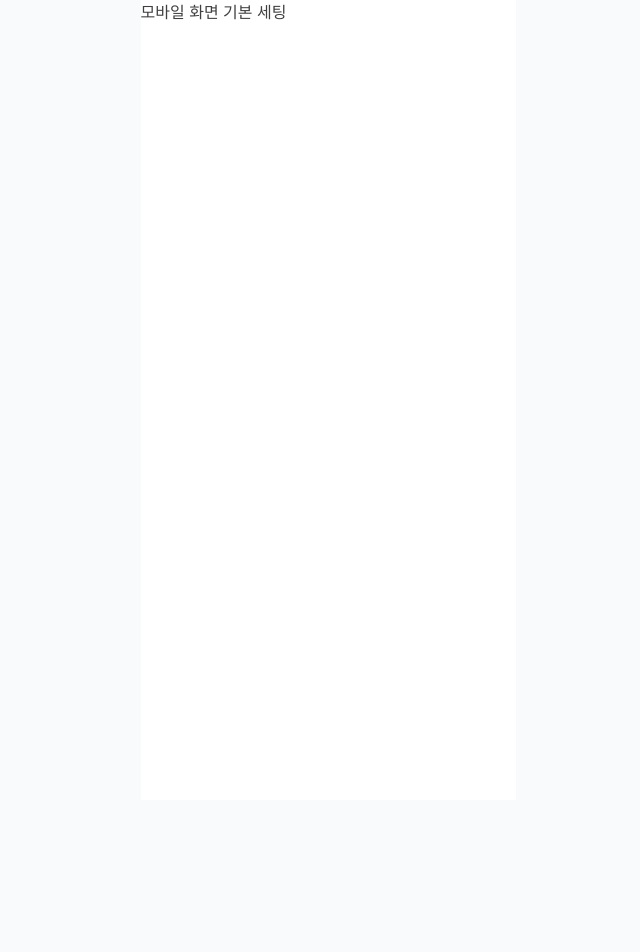
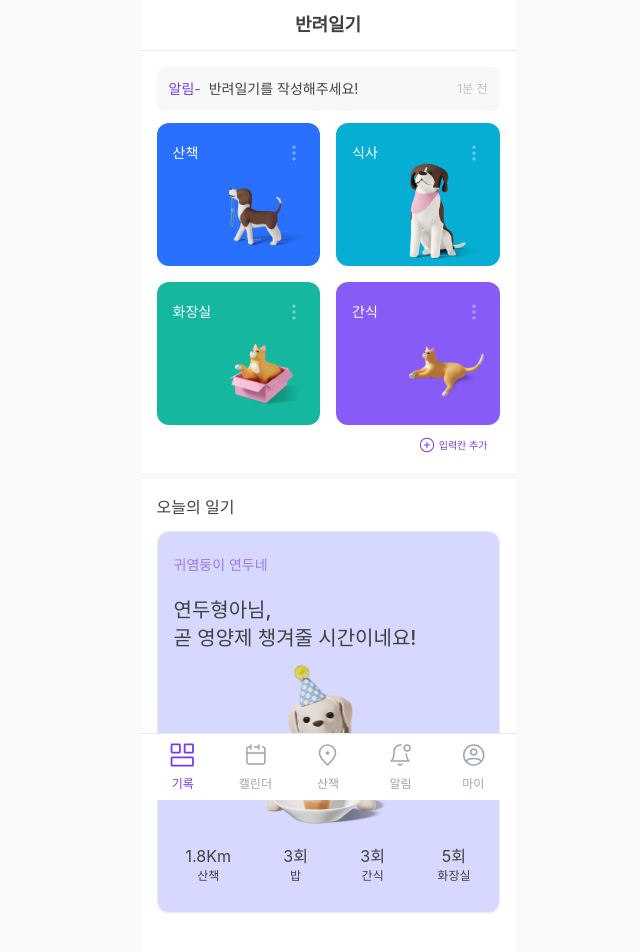
Before and after one commit to Petmunity/fe, a Next.js app: page / in a window 1280 px wide. Shown: the top 952 px of the page, without its empty margins (312-952 px from the left). Before the commit the page ends 800 px from the top, so only its background shows below. Built offline with nearby package versions, Linux system fonts and the light colour scheme; a web font is replaced by a local one.

Commit message:
feat-auth/feat: 메인 페이지 퍼블리싱 작업중

```diff
--- a/src/app/page.tsx
+++ b/src/app/page.tsx
@@ -1,9 +1,71 @@
+import BlockLinkButton from "@/components/BlockLinkButton";
+import NotiBanner from "@/components/NotiBanner";
+import TodayDiary from "@/components/TodayDiary";
+import Header from "@/components/common/Header";
+import Navbar from "@/components/common/Navbar";
+import { PlusCircle } from "@/components/icons";
+
+const buttonItems = [
+  {
+    src: "/assets/walking.png",
+    title: "산책",
+    href: "/diary/walk",
+    bgColor: "#2970FF",
+  },
+  {
+    src: "/assets/meal.png",
+    title: "식사",
+    href: "/diary/meal",
+    bgColor: "#06AED4",
+  },
+  {
+    src: "/assets/toilet.png",
+    title: "화장실",
+    href: "/diary/toilet",
+    bgColor: "#15B79E",
+  },
+  {
+    src: "/assets/snack.png",
+    title: "간식",
+    href: "/diary/snack",
+    bgColor: "#875BF7",
+  },
+];
+
 export default function Home() {
   return (
-    <main className="flex">
-      <div>
-        <span>모바일 화면 기본 세팅</span>
+    <div className="flex min-h-screen flex-col">
+      <Header title="반려일기" />
+      <div className="flex flex-col p-4">
+        <NotiBanner content="반려일기를 작성해주세요!" time="1분" />
+        <div>
+          <div className="grid grid-cols-2 gap-4">
+            {buttonItems.map((item) => (
+              <>
+                <BlockLinkButton
+                  key={item.title}
+                  src={item.src}
+                  title={item.title}
+                  href={item.href}
+                  bgColor={item.bgColor}
+                />
+              </>
+            ))}
+          </div>
+          <div className="flex justify-end mt-2 px-3 py-1">
+            <button className="text-primary text-2xs flex items-center gap-x-1">
+              <PlusCircle />
+              입력칸 추가
+            </button>
+          </div>
+        </div>
       </div>
-    </main>
+      <div className="h-1.5 bg-gray-100" />
+      <div className="flex flex-col p-4">
+        <h1 className="font-medium mb-3">오늘의 일기</h1>
+        <TodayDiary name="연두" userName="연두형아" />
+      </div>
+      <Navbar />
+    </div>
   );
 }
--- /dev/null
+++ b/src/components/BlockLinkButton.tsx
@@ -0,0 +1,40 @@
+import Link from "next/link";
+import Image from "next/image";
+import { DropDown } from "./icons";
+
+interface BlockLinkButtonProps {
+  title: string;
+  href: string;
+  src: string;
+  bgColor: string;
+}
+// TODO: api 연결해야함
+
+export default function BlockLinkButton({
+  title,
+  href,
+  src,
+  bgColor,
+}: BlockLinkButtonProps) {
+  return (
+    <Link
+      href={href}
+      className="rounded-xl px-4 py-5 flex flex-col justify-between w-full h-[143px]"
+      style={{ backgroundColor: bgColor }}
+    >
+      <div className="flex justify-between">
+        <span className="text-sm text-white font-medium">{title}</span>
+        <DropDown className="text-white" />
+      </div>
+      <div className="flex justify-end">
+        <Image
+          className="object-contain"
+          src={src}
+          alt="diary-button"
+          width={75}
+          height={50}
+        />
+      </div>
+    </Link>
+  );
+}
--- /dev/null
+++ b/src/components/NotiBanner.tsx
@@ -0,0 +1,18 @@
+interface NotiBannerProps {
+  content: string;
+  time: string;
+}
+// TODO: api 연결해야함
+
+export default function NotiBanner({ content, time }: NotiBannerProps) {
+  return (
+    <div className="bg-gray-100 rounded-lg flex items-center justify-between p-3 mb-3">
+      <div className="flex space-x-2">
+        <h1 className="text-primary text-sm">알림-</h1>
+        <p className="text-sm">{content}</p>
+      </div>
+
+      <span className="text-xs opacity-30">{time} 전</span>
+    </div>
+  );
+}
--- /dev/null
+++ b/src/components/TodayDiary.tsx
@@ -0,0 +1,51 @@
+import Image from "next/image";
+
+interface TodayDiaryProps {
+  name: string;
+  userName: string;
+}
+
+// TODO: api 연결해야함
+export default function TodayDiary({ name, userName }: TodayDiaryProps) {
+  return (
+    <main className="flex flex-col px-4 pt-5 pb-7 rounded-xl space-y-5 shadow-sm bg-primary-100 border border-[#EAECF0]">
+      <div>
+        <span className="text-primary-300 text-sm">귀염둥이 {name}네 </span>
+        {/* <div className="rounded-full">images</div> */}
+      </div>
+      <div className="space-y-3">
+        <div className="text-xl font-medium">
+          {userName}님,
+          <br />곧 영양제 챙겨줄 시간이네요!
+        </div>
+        <div className="flex justify-center">
+          <Image
+            src="/assets/dogBirthday.png"
+            alt="dog"
+            width={124}
+            height={160}
+          />
+        </div>
+      </div>
+      <div className="flex  justify-between text-center px-3">
+        <div className="flex flex-col">
+          <span>1.8Km</span>
+          <span className="text-xs">산책</span>
+        </div>
+
+        <div className="flex flex-col">
+          <span>3회</span>
+          <span className="text-xs">밥</span>
+        </div>
+        <div className="flex flex-col">
+          <span>3회</span>
+          <span className="text-xs">간식</span>
+        </div>
+        <div className="flex flex-col">
+          <span>5회</span>
+          <span className="text-xs">화장실</span>
+        </div>
+      </div>
+    </main>
+  );
+}
--- a/tailwind.config.ts
+++ b/tailwind.config.ts
@@ -17,15 +17,21 @@ const config: Config = {
         primary: {
           current: "current",
           DEFAULT: "#7839EE",
+          100: "#d7d8ff",
+          200: "#EAECF0",
+          300: "#9E77ED",
         },
         gray: {
           DEFAULT: "#9AA4B2",
           100: "#F8F8F8",
+          150: "#EEF2F6",
           200: "#E9E9E9",
+          250: "#E2E2E2",
           300: "#D9D9D9",
           400: "#BFBFBF",
           500: "#A6A6A6",
           600: "#8C8C8C",
+          650: "#848484",
           700: "#737373",
           800: "#595959",
           900: "#404040",
@@ -55,6 +61,9 @@ const config: Config = {
       animation: {
         pulse: "pulse 1.7s infinite",
       },
+      fontSize: {
+        "2xs": ["0.625rem", "0.75rem"],
+      },
     },
   },
   variants: {
```
